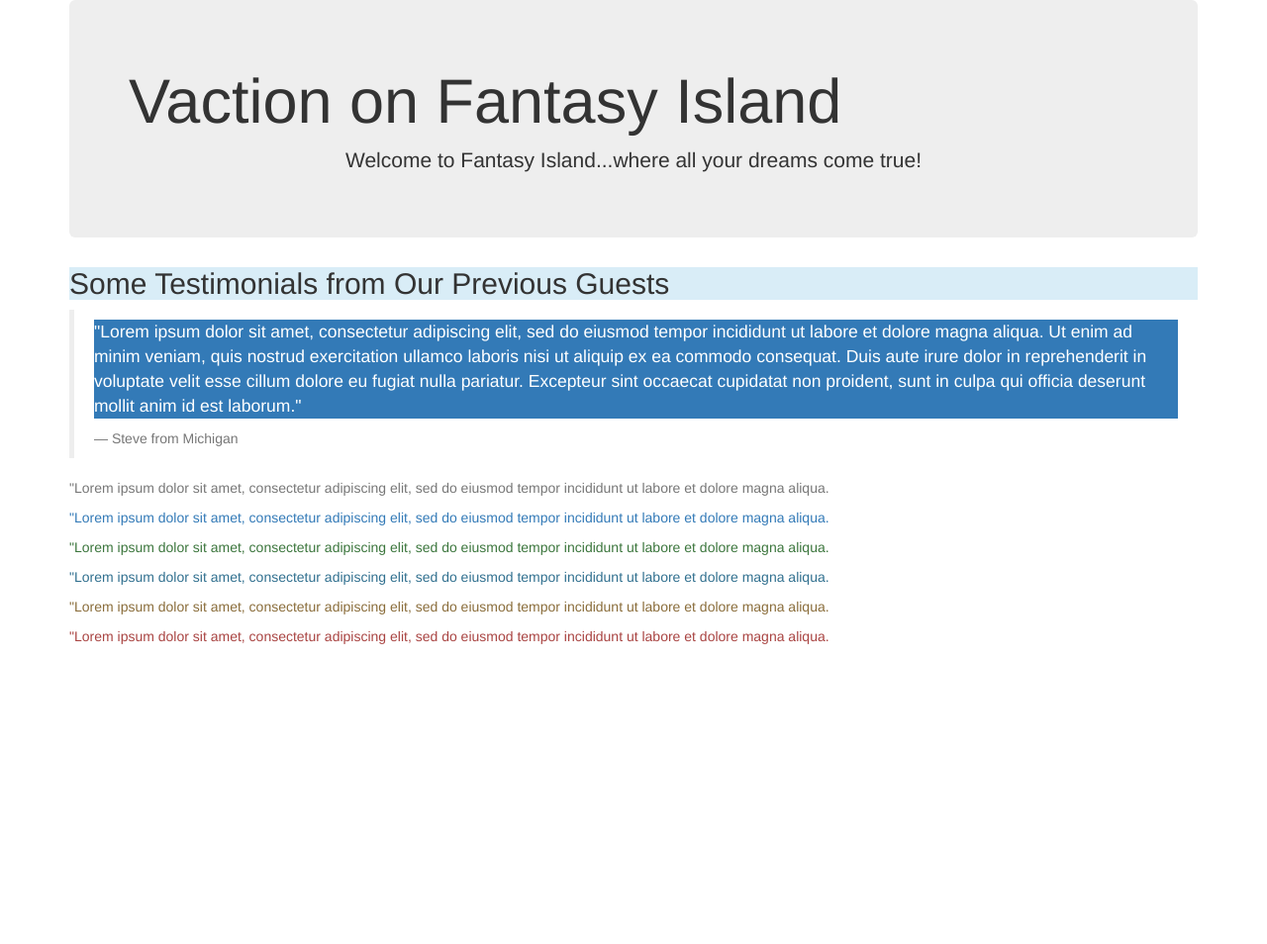
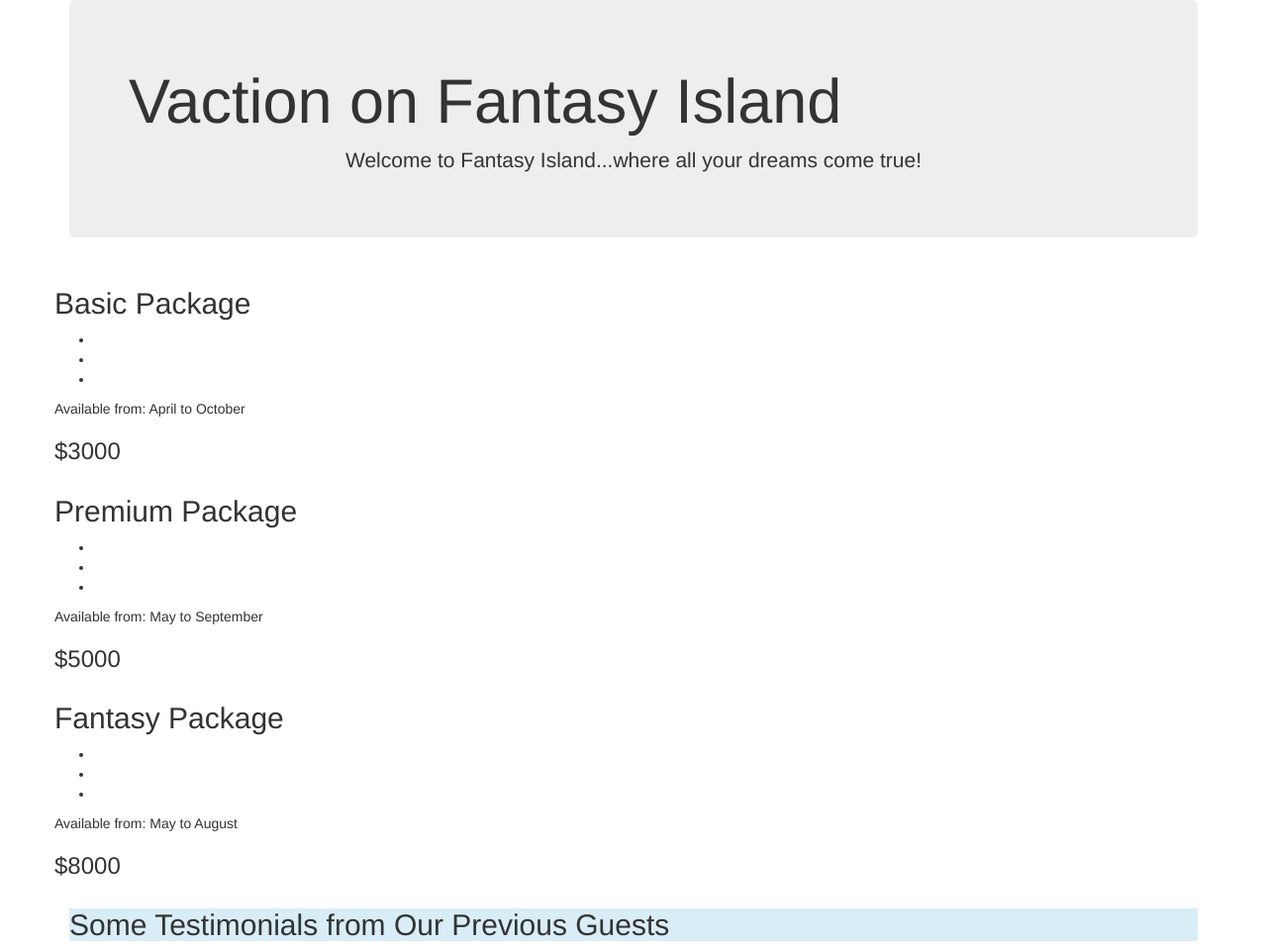
Before and after one commit to Cmwingo/vacation, a plain HTML site: page index.html in a window 1280 px wide. Shown: the top 954 px of the page at 99% size. Before the commit the page ends 800 px from the top, so only its background shows below. Drawn offline with Linux system fonts and the light colour scheme.

Commit message:
Add grid, cost, and availability

```diff
--- a/index.html
+++ b/index.html
@@ -13,6 +13,43 @@
           Welcome to Fantasy Island...where all your dreams come true!
         </p></center>
       </div>
+      <div class="row">
+        <div class="column-md-4">
+          <h2>Basic Package</h2>
+            <ul>
+              <li></li>
+              <li></li>
+              <li></li>
+            </ul>
+            <p>Available from: April to October</p>
+            <h3>$3000</h3>
+        </div>
+      </div>
+      <div class="row">
+        <div class="column-md-4">
+          <h2>Premium Package</h2>
+            <ul>
+              <li></li>
+              <li></li>
+              <li></li>
+            </ul>
+            <p>Available from: May to September</p>
+            <h3>$5000</h3>
+        </div>
+      </div>
+      <div class="row">
+        <div class="column-md-4">
+          <h2>Fantasy Package</h2>
+            <ul>
+              <li></li>
+              <li></li>
+              <li></li>
+            </ul>
+            <p>Available from: May to August</p>
+            <h3>$8000</h3>
+        </div>
+      </div>
+
       <h2 class="bg-info">Some Testimonials from Our Previous Guests</h2>
       <blockquote>
         <p class="bg-primary">
```
